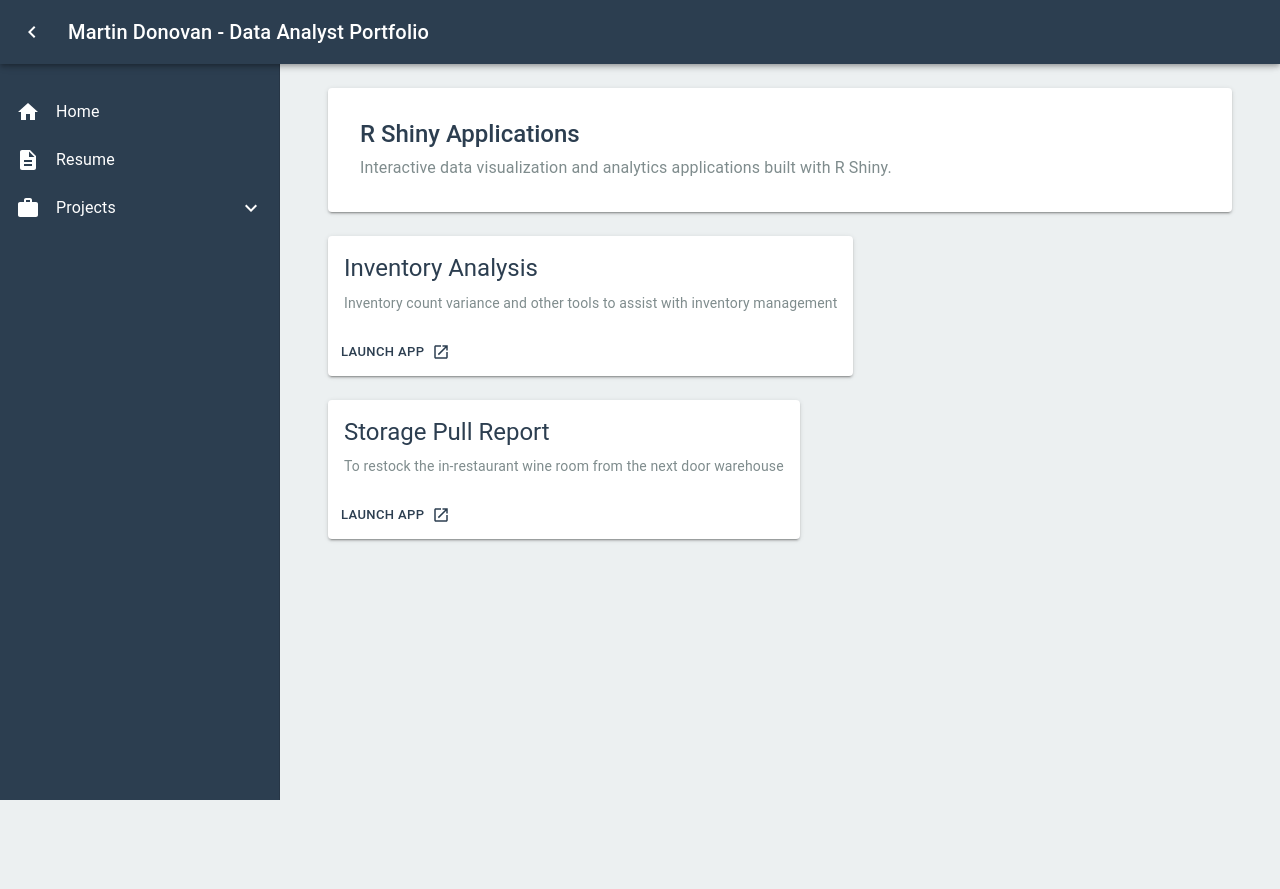
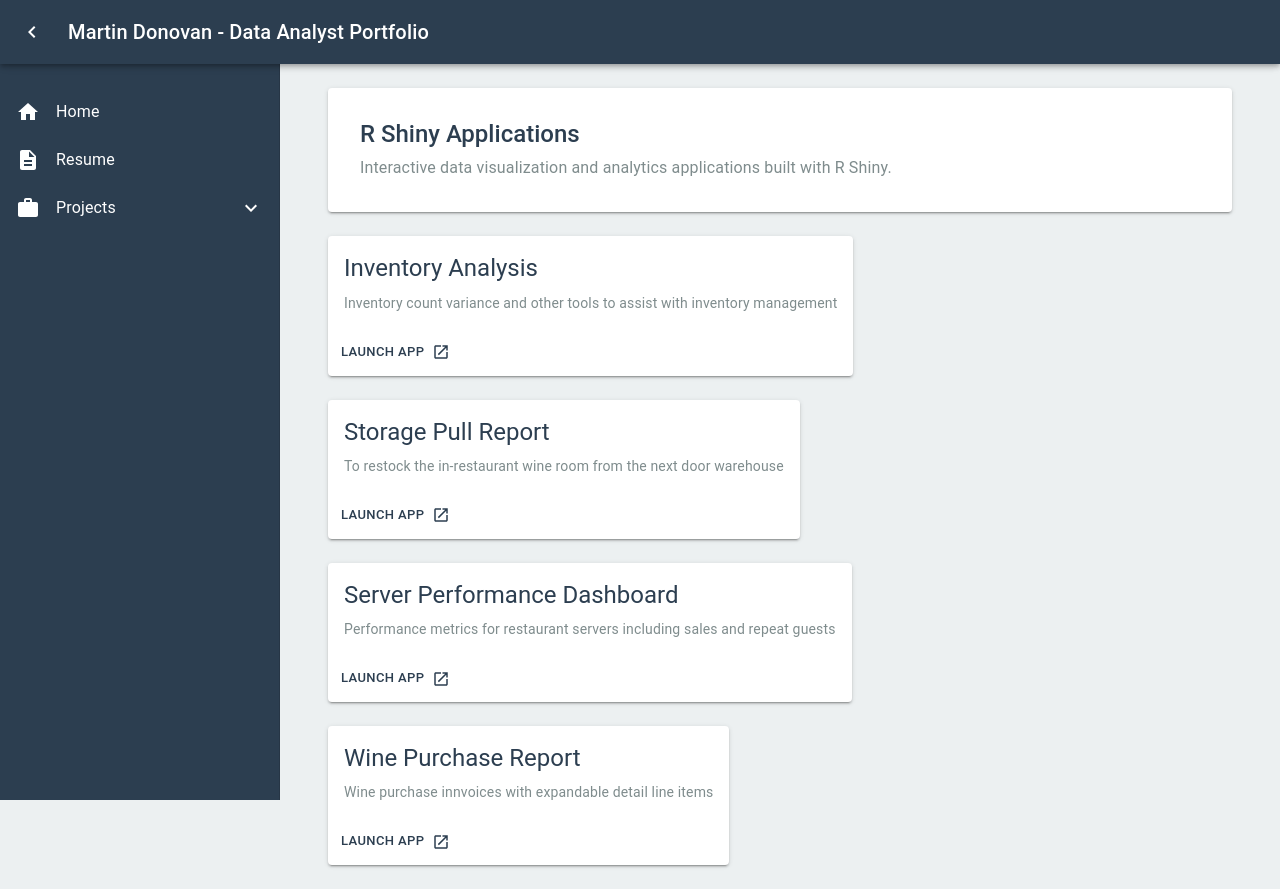
Before and after one commit to mdonovan3/Portfolio, a React (Vite) app: page /projects/shiny-apps in a window 1280 px wide. Before the commit the page ends 800 px from the top, so only its background shows below. Built offline with nearby package versions, Linux system fonts and the light colour scheme.

Commit message:
added to shiny apps page

```diff
--- a/src/pages/ShinyApps.jsx
+++ b/src/pages/ShinyApps.jsx
@@ -23,6 +23,16 @@ const ShinyApps = () => {
       description: 'To restock the in-restaurant wine room from the next door warehouse',
       url: 'https://martindonovan.shinyapps.io/StoragePullReport/',
     },
+    {
+      title: 'Server Performance Dashboard',
+      description: 'Performance metrics for restaurant servers including sales and repeat guests',
+      url: 'https://martindonovan.shinyapps.io/StoragePullReport/',
+    },
+    {
+      title: 'Wine Purchase Report',
+      description: 'Wine purchase innvoices with expandable detail line items',
+      url: 'https://martindonovan.shinyapps.io/StoragePullReport/',
+    }
   ];
 
   return (
```
